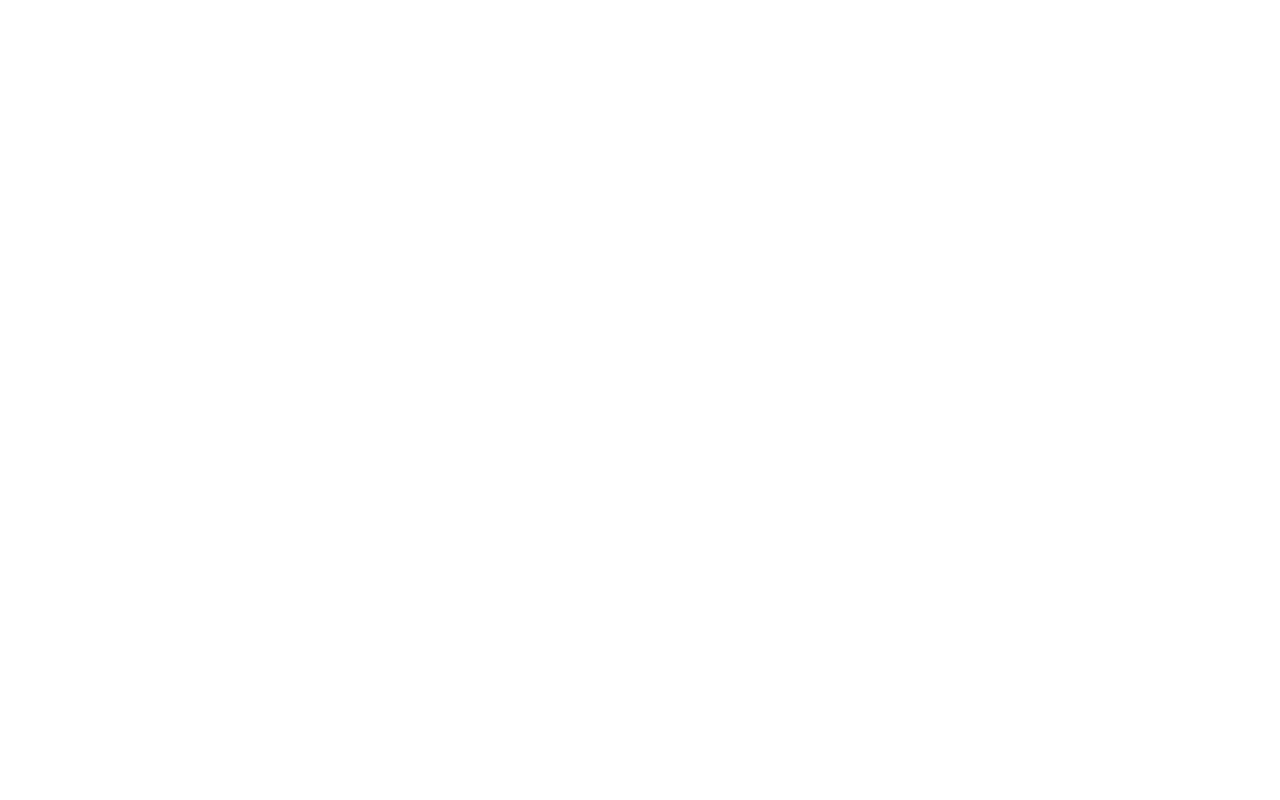
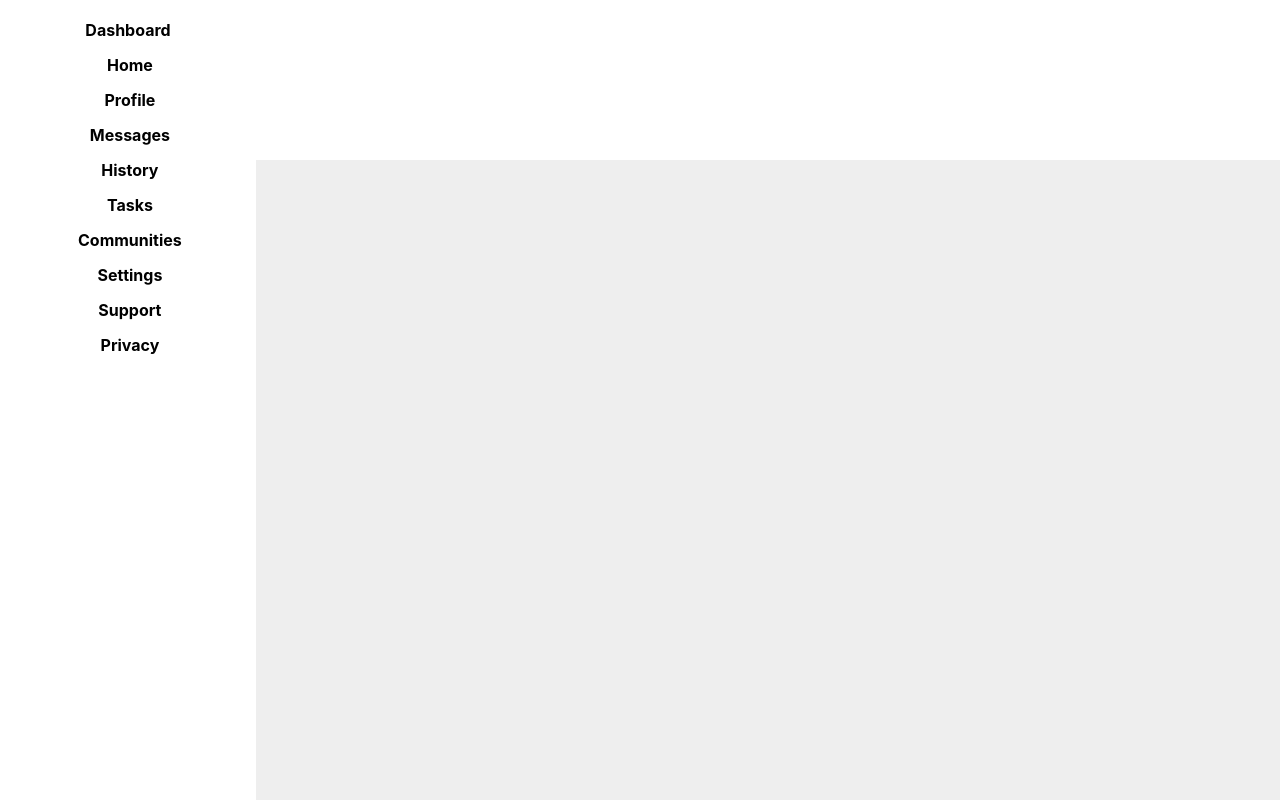
Before and after one commit to HeyListen101/odin-admin-dashboard, a plain HTML site: page index.html in a window 1280 px wide. Drawn offline with Linux system fonts and the light colour scheme.

Commit message:
Add grid layout to main components

```diff
--- a/index.html
+++ b/index.html
@@ -4,9 +4,58 @@
     <head>
         <meta charset="utf-8">
         <link rel="stylesheet" href="style.css">
+        <link rel="icon" href="img/view-dashboard.ico">
         <title>Admin Dashboard</title>
     </head>
         <body>
+            <div id="container">
+                <div id="header">
 
+                </div>
+                <div id="sidebar">
+                    <div>
+                        Dashboard
+                    </div>
+                    <div>
+                        <img src="" class="icon">
+                        Home
+                    </div>
+                    <div>
+                        <img src="" class="icon">
+                        Profile
+                    </div>
+                    <div>
+                        <img src="" class="icon">
+                        Messages
+                    </div>
+                    <div>
+                        <img src="" class="icon">
+                        History
+                    </div>
+                    <div>
+                        <img src="" class="icon">
+                        Tasks
+                    </div>
+                    <div>
+                        <img src="" class="icon">
+                        Communities
+                    </div>
+                    <div>
+                        <img src="" class="icon">
+                        Settings
+                    </div>
+                    <div>
+                        <img src="" class="icon">
+                        Support
+                    </div>
+                    <div>
+                        <img src="" class="icon">
+                        Privacy
+                    </div>
+                </div>
+                <div id="main-content">
+
+                </div>
+            </div>
         </body>
 </html>
--- a/style.css
+++ b/style.css
@@ -0,0 +1,39 @@
+body {
+    margin: 0;
+    height: 100vh;
+    width: 100vw;
+    font-family: Inter, sans-serif;
+}
+
+#container {
+    display: grid;
+    grid-template-columns: 1fr 4fr;
+    grid-template-rows: 1fr 4fr;
+    height:100%;
+}
+
+#header {
+    background-color: white;
+    box-shadow: rgba(0, 0, 0, 0.15) 1.95px 1.95px 2.6px;
+}
+
+#sidebar {
+    background-color: white;
+    font-weight: bolder;
+    padding: 20px;
+    grid-row: 1 / 3;
+    display: grid;
+    grid-template-rows: repeat(9, 35px);
+}
+
+#sidebar div {
+    text-align: center;
+}
+
+.icon {
+    height: 25px;
+}
+
+#main-content {
+    background-color: #eeeeee;
+}
```
Also changed, not shown: img/bell-solid.svg (added), img/house-solid.svg (added), img/magnifying-glass-solid.svg (added), img/user-solid.svg (added), img/view-dashboard.ico (added), img/view-dashboard.svg (added).
